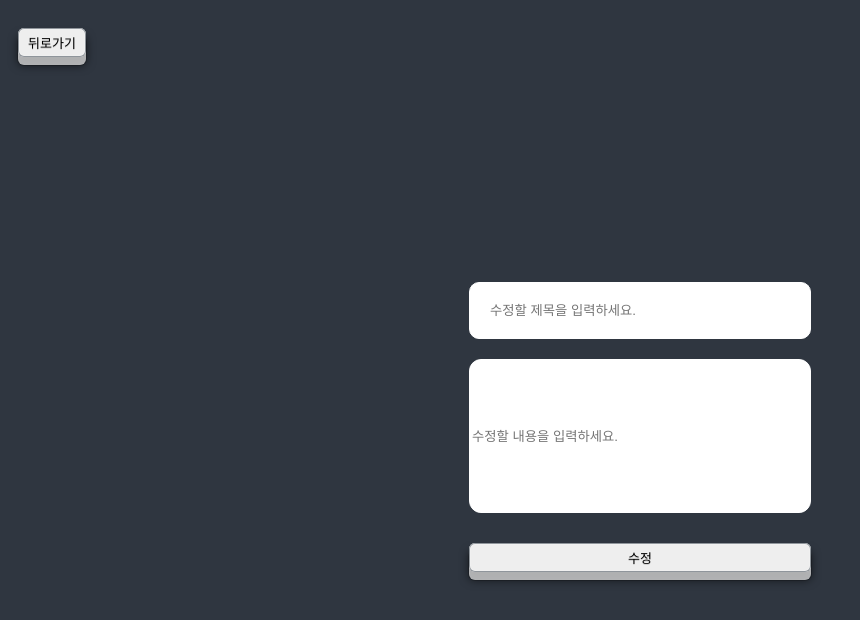
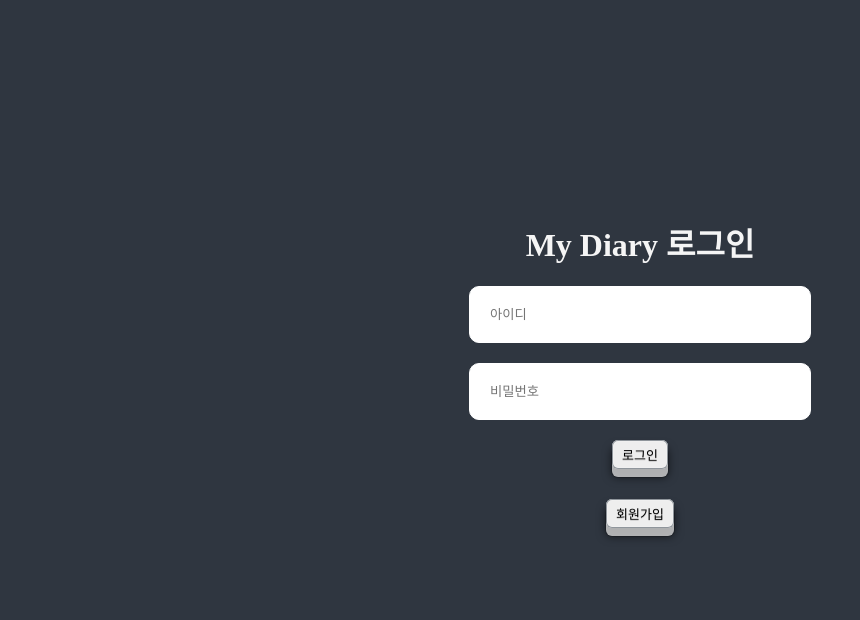
Before and after one commit to Tbug-debug/MyDiary_Redux_Thunk, a React (Create React App) app: page /login in a window 1280 px wide. Shown: the top 620 px of the page, without its empty margins (0-860 px from the left). Built offline with nearby package versions, Linux system fonts and the light colour scheme; no server answers; a web font is replaced by a local one.

Commit message:
Docs: 로그인 기능 구현

```diff
--- a/src/router/router.tsx
+++ b/src/router/router.tsx
@@ -3,11 +3,15 @@
 import Detail from "../routes/Detail";
 import WriteTodo from "../routes/WriteDiary";
 import ModifyDiary from "../routes/ModifyDiary";
+import Login from "../routes/Login";
+import Reigistor from "../routes/Reigistor";
 
 function Router() {
   return (
     <BrowserRouter>
       <Routes>
+        <Route path="/login" element={<Login />} />
+        <Route path="/registor" element={<Reigistor />} />
         <Route path="/" element={<Home />}></Route>
         <Route path="/WriteTodo" element={<WriteTodo />}></Route>
         <Route path="/:id" element={<ModifyDiary />}></Route>
```
